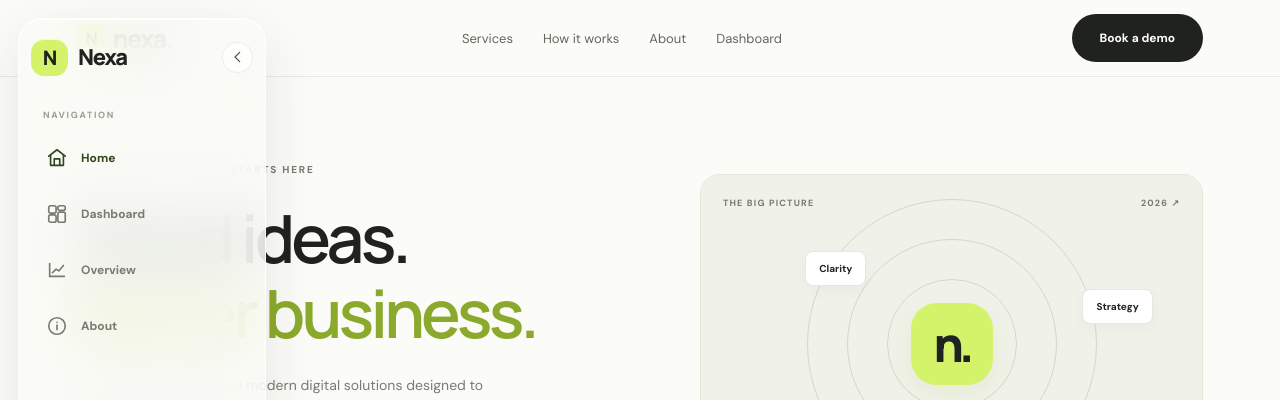
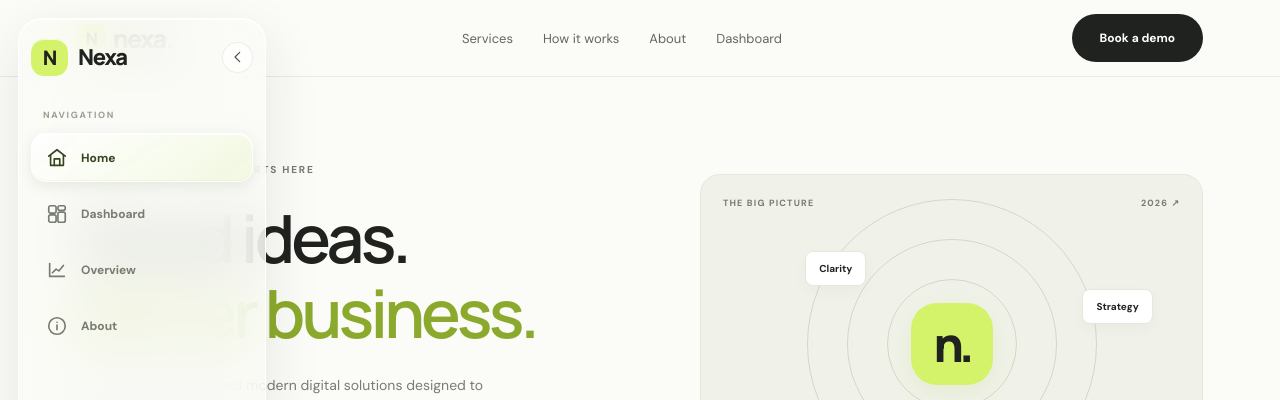
Before and after one commit to makerweb589-cloud/demo-website, a Next.js app: page / in a window 1280 px wide. Shown: the top 400 px of the page. Built offline with nearby package versions, Linux system fonts and the light colour scheme.

Commit message:
Update MobileBottomNav.js

```diff
--- a/components/MobileBottomNav.js
+++ b/components/MobileBottomNav.js
@@ -17,7 +17,7 @@ const items = [
   },
   {
     label: "Overview",
-    href: "/dashboard#overview",
+    href: "/overview",
     icon: <><path d="M4 19V5" /><path d="M4 19h16" /><path d="m7 15 4-4 3 2 5-6" /></>,
   },
   {
@@ -28,35 +28,26 @@ const items = [
 ];
 
 function NavIcon({ children }) {
-  return (
-    <svg viewBox="0 0 24 24" fill="none" stroke="currentColor" strokeWidth="1.8" strokeLinecap="round" strokeLinejoin="round" aria-hidden="true">
-      {children}
-    </svg>
-  );
+  return <svg viewBox="0 0 24 24" fill="none" stroke="currentColor" strokeWidth="1.8" strokeLinecap="round" strokeLinejoin="round" aria-hidden="true">{children}</svg>;
 }
 
 export default function MobileBottomNav() {
   const pathname = usePathname();
   const router = useRouter();
-  const [hash, setHash] = useState("");
   const [desktopExpanded, setDesktopExpanded] = useState(true);
-  const [dragIndex, setDragIndex] = useState(null);
-  const [isDragging, setIsDragging] = useState(false);
-  const navRef = useRef(null);
+  const [mobileDragIndex, setMobileDragIndex] = useState(null);
+  const [desktopDragIndex, setDesktopDragIndex] = useState(null);
+  const [mobileDragging, setMobileDragging] = useState(false);
+  const [desktopDragging, setDesktopDragging] = useState(false);
+  const mobileNavRef = useRef(null);
+  const desktopNavRef = useRef(null);
   const pressTimer = useRef(null);
+  const startPoint = useRef(null);
   const dragStarted = useRef(false);
-  const startPoint = useRef(null);
-
-  useEffect(() => {
-    const syncHash = () => setHash(window.location.hash);
-    syncHash();
-    window.addEventListener("hashchange", syncHash);
-    window.addEventListener("popstate", syncHash);
-    return () => {
-      window.removeEventListener("hashchange", syncHash);
-      window.removeEventListener("popstate", syncHash);
-    };
-  }, [pathname]);
+  const suppressClick = useRef(false);
+  const mobileDragIndexRef = useRef(null);
+  const desktopDragIndexRef = useRef(null);
+  const activeIndex = Math.max(0, items.findIndex((item) => item.href === pathname));
 
   useEffect(() => {
     try {
@@ -68,151 +59,193 @@ export default function MobileBottomNav() {
   useEffect(() => {
     document.body.classList.toggle("desktop-nav-expanded", desktopExpanded);
     document.body.classList.toggle("desktop-nav-collapsed", !desktopExpanded);
-    try {
-      window.localStorage.setItem("nexa-desktop-nav-expanded", String(desktopExpanded));
-    } catch (_) {}
-    return () => {
-      document.body.classList.remove("desktop-nav-expanded", "desktop-nav-collapsed");
-    };
+    try { window.localStorage.setItem("nexa-desktop-nav-expanded", String(desktopExpanded)); } catch (_) {}
+    return () => document.body.classList.remove("desktop-nav-expanded", "desktop-nav-collapsed");
   }, [desktopExpanded]);
 
-  const active = useCallback((item) => {
-    if (item.label === "Home") return pathname === "/" && hash !== "#about";
-    if (item.label === "Dashboard") return pathname === "/dashboard" && hash !== "#overview";
-    if (item.label === "Overview") return pathname === "/dashboard" && hash === "#overview";
-    if (item.label === "About") return pathname === "/about" || (pathname === "/" && hash === "#about");
-    return false;
-  }, [pathname, hash]);
+  useEffect(() => {
+    setMobileDragIndex(null);
+    setDesktopDragIndex(null);
+    mobileDragIndexRef.current = null;
+    desktopDragIndexRef.current = null;
+  }, [pathname]);
 
-  const activeIndex = Math.max(0, items.findIndex(active));
-  const indicatorIndex = dragIndex === null ? activeIndex : dragIndex;
-
-  const cancelPressTimer = () => {
-    if (pressTimer.current) {
-      clearTimeout(pressTimer.current);
+  const cancelTimer = () => {
+    if (pressTimer.current) clearTimeout(pressTimer.current);
     pressTimer.current = null;
-    }
   };
 
-  const indexFromPointer = (clientX) => {
-    const element = navRef.current;
+  const mobileIndexAt = (clientX) => {
+    const element = mobileNavRef.current;
     if (!element) return activeIndex;
     const rect = element.getBoundingClientRect();
-    const usableX = Math.max(0, Math.min(rect.width - 1, clientX - rect.left));
-    return Math.max(0, Math.min(items.length - 1, Math.floor((usableX / rect.width) * items.length)));
+    const x = Math.max(0, Math.min(rect.width - 1, clientX - rect.left));
+    return Math.max(0, Math.min(items.length - 1, Math.floor((x / rect.width) * items.length)));
   };
 
-  const startPress = (event) => {
+  const desktopIndexAt = (clientY) => {
+    const element = desktopNavRef.current;
+    if (!element) return activeIndex;
+    const links = [...element.querySelectorAll(".desktop-nav-item")];
+    if (!links.length) return activeIndex;
+    let nearest = 0;
+    let nearestDistance = Infinity;
+    links.forEach((link, index) => {
+      const rect = link.getBoundingClientRect();
+      const distance = Math.abs(clientY - (rect.top + rect.height / 2));
+      if (distance < nearestDistance) { nearest = index; nearestDistance = distance; }
+    });
+    return nearest;
+  };
+
+  const beginPress = (event, surface) => {
     if (event.pointerType === "mouse" && event.button !== 0) return;
-    startPoint.current = { x: event.clientX, y: event.clientY };
+    startPoint.current = { x: event.clientX, y: event.clientY, surface };
     dragStarted.current = false;
-    cancelPressTimer();
+    suppressClick.current = false;
+    cancelTimer();
+    try { event.currentTarget.setPointerCapture(event.pointerId); } catch (_) {}
     pressTimer.current = setTimeout(() => {
       dragStarted.current = true;
-      setIsDragging(true);
-      setDragIndex(indexFromPointer(startPoint.current?.x ?? event.clientX));
-      if (navigator.vibrate) navigator.vibrate(12);
+      suppressClick.current = true;
+      if (surface === "mobile") {
+        const index = mobileIndexAt(startPoint.current?.x ?? event.clientX);
+        mobileDragIndexRef.current = index;
+        setMobileDragIndex(index);
+        setMobileDragging(true);
+      } else {
+        const index = desktopIndexAt(startPoint.current?.y ?? event.clientY);
+        desktopDragIndexRef.current = index;
+        setDesktopDragIndex(index);
+        setDesktopDragging(true);
+      }
+      if (typeof navigator !== "undefined" && navigator.vibrate) navigator.vibrate(10);
     }, 220);
   };
 
-  const movePress = (event) => {
-    if (!startPoint.current) return;
-    const distance = Math.hypot(event.clientX - startPoint.current.x, event.clientY - startPoint.current.y);
+  const movePress = (event, surface) => {
+    if (!startPoint.current || startPoint.current.surface !== surface) return;
+    const dx = event.clientX - startPoint.current.x;
+    const dy = event.clientY - startPoint.current.y;
+    const distance = Math.hypot(dx, dy);
+    const intentional = surface === "mobile"
+      ? Math.abs(dx) > Math.abs(dy) * 1.15
+      : Math.abs(dy) > Math.abs(dx) * 1.05;
     if (!dragStarted.current && distance > 9) {
-      cancelPressTimer();
-      // A deliberate horizontal swipe can begin a selection drag without waiting for a long press.
-      if (Math.abs(event.clientX - startPoint.current.x) > Math.abs(event.clientY - startPoint.current.y) * 1.2) {
+      cancelTimer();
+      if (intentional) {
         dragStarted.current = true;
-        setIsDragging(true);
+        suppressClick.current = true;
+        if (surface === "mobile") setMobileDragging(true);
+        else setDesktopDragging(true);
       }
     }
     if (dragStarted.current) {
-      setDragIndex(indexFromPointer(event.clientX));
+      if (surface === "mobile") {
+        const index = mobileIndexAt(event.clientX);
+        mobileDragIndexRef.current = index;
+        setMobileDragIndex(index);
+      } else {
+        const index = desktopIndexAt(event.clientY);
+        desktopDragIndexRef.current = index;
+        setDesktopDragIndex(index);
+      }
       if (event.cancelable) event.preventDefault();
     }
   };
 
-  const endPress = () => {
-    cancelPressTimer();
-    if (dragStarted.current && dragIndex !== null) {
-      const target = items[dragIndex];
+  const endPress = (surface) => {
+    cancelTimer();
+    const wasDragging = dragStarted.current;
+    if (wasDragging) {
+      const index = surface === "mobile" ? mobileDragIndexRef.current : desktopDragIndexRef.current;
+      const targetIndex = index ?? activeIndex;
+      const target = items[targetIndex];
+      // Keep the glass indicator at the dropped position until the new route is active.
+      if (surface === "mobile") setMobileDragIndex(targetIndex);
+      else setDesktopDragIndex(targetIndex);
       if (target) router.push(target.href);
+    } else {
+      setMobileDragIndex(null);
+      setDesktopDragIndex(null);
     }
     startPoint.current = null;
     dragStarted.current = false;
-    setIsDragging(false);
-    setDragIndex(null);
+    mobileDragIndexRef.current = null;
+    desktopDragIndexRef.current = null;
+    setMobileDragging(false);
+    setDesktopDragging(false);
+    // Keep the flag until the synthetic click from the pointer release has been suppressed.
+    window.setTimeout(() => { suppressClick.current = false; }, 0);
+  };
+
+  const handleLinkClick = (event) => {
+    if (suppressClick.current) {
+      event.preventDefault();
+      event.stopPropagation();
+      suppressClick.current = false;
+    }
   };
 
   const toggleDesktop = () => setDesktopExpanded((current) => !current);
+  const desktopIndicatorIndex = desktopDragIndex === null ? activeIndex : desktopDragIndex;
+  const mobileIndicatorIndex = mobileDragIndex === null ? activeIndex : mobileDragIndex;
 
   return (
     <>
       <aside className={`desktop-nav-drawer${desktopExpanded ? " is-expanded" : " is-collapsed"}`} aria-label="Desktop navigation">
         <div className="desktop-nav-brand-row">
           <Link href="/" className="desktop-nav-brand" aria-label="Nexa home">
-            <span className="desktop-nav-brand-mark">N</span>
-            <span className="desktop-nav-brand-name">Nexa</span>
+            <span className="desktop-nav-brand-mark">N</span><span className="desktop-nav-brand-name">Nexa</span>
           </Link>
-          <button
-            className="desktop-nav-toggle"
-            type="button"
-            onClick={toggleDesktop}
-            aria-label={desktopExpanded ? "Collapse navigation" : "Expand navigation"}
-            title={desktopExpanded ? "Collapse navigation" : "Expand navigation"}
-          >
-            <NavIcon>
-              {desktopExpanded ? <path d="m14.5 5-7 7 7 7" /> : <path d="m9.5 5 7 7-7 7" />}
-            </NavIcon>
+          <button className="desktop-nav-toggle" type="button" onClick={toggleDesktop} aria-label={desktopExpanded ? "Collapse navigation" : "Expand navigation"} title={desktopExpanded ? "Collapse navigation" : "Expand navigation"}>
+            <NavIcon>{desktopExpanded ? <path d="m14.5 5-7 7 7 7" /> : <path d="m9.5 5 7 7-7 7" />}</NavIcon>
           </button>
         </div>
-
         <div className="desktop-nav-caption">NAVIGATION</div>
-        <nav className="desktop-nav-list" aria-label="Main navigation">
-          {items.map((item) => {
-            const selected = active(item);
-            return (
-              <Link
-                key={item.label}
-                href={item.href}
-                className={`desktop-nav-item${selected ? " is-active" : ""}`}
-                aria-current={selected ? "page" : undefined}
-                title={!desktopExpanded ? item.label : undefined}
+        <nav
+          className={`desktop-nav-list${desktopDragging ? " is-dragging" : ""}`}
+          aria-label="Main navigation"
+          ref={desktopNavRef}
+          style={{ "--desktop-active-index": desktopIndicatorIndex }}
+          onPointerDown={(event) => beginPress(event, "desktop")}
+          onPointerMove={(event) => movePress(event, "desktop")}
+          onPointerUp={() => endPress("desktop")}
+          onPointerCancel={() => endPress("desktop")}
+          onClickCapture={handleLinkClick}
         >
+          <span className="desktop-nav-indicator" aria-hidden="true" />
+          {items.map((item, index) => {
+            const selected = item.href === pathname;
+            const indicatorTarget = index === desktopIndicatorIndex;
+            return <Link key={item.label} href={item.href} className={`desktop-nav-item${selected ? " is-active" : ""}${indicatorTarget ? " is-indicator-target" : ""}`} aria-current={selected ? "page" : undefined} title={!desktopExpanded ? item.label : undefined} onClick={handleLinkClick}>
               <span className="desktop-nav-item-icon"><NavIcon>{item.icon}</NavIcon></span>
               <span className="desktop-nav-item-label">{item.label}</span>
               {selected && <span className="desktop-nav-active-dot" aria-hidden="true" />}
-              </Link>
-            );
+            </Link>;
           })}
         </nav>
-        <div className="desktop-nav-footer">
-          <span className="desktop-nav-footer-dot" />
-          <span className="desktop-nav-footer-text">Your ideas, made clear.</span>
-        </div>
+        <div className="desktop-nav-footer"><span className="desktop-nav-footer-dot" /><span className="desktop-nav-footer-text">Your ideas, made clear.</span></div>
       </aside>
 
       <nav className="mobile-bottom-nav" aria-label="Mobile navigation">
-        <div className={`mobile-bottom-nav__inner${isDragging ? " is-dragging" : ""}`} ref={navRef} style={{ "--active-index": indicatorIndex }} onPointerDown={startPress} onPointerMove={movePress} onPointerUp={endPress} onPointerCancel={endPress}>
+        <div
+          className={`mobile-bottom-nav__inner${mobileDragging ? " is-dragging" : ""}`}
+          ref={mobileNavRef}
+          style={{ "--active-index": mobileIndicatorIndex }}
+          onPointerDown={(event) => beginPress(event, "mobile")}
+          onPointerMove={(event) => movePress(event, "mobile")}
+          onPointerUp={() => endPress("mobile")}
+          onPointerCancel={() => endPress("mobile")}
+          onClickCapture={handleLinkClick}
+        >
           <span className="mobile-bottom-nav__indicator" aria-hidden="true" />
-          {items.map((item, index) => {
-            const selected = active(item);
-            return (
-              <Link
-                key={item.label}
-                href={item.href}
-                draggable="false"
-                className={`mobile-bottom-nav__item${selected ? " is-active" : ""}${indicatorIndex === index ? " is-indicator-target" : ""}`}
-                aria-current={selected ? "page" : undefined}
-                onClick={(event) => {
-                  if (isDragging || dragStarted.current) event.preventDefault();
-                  setHash(item.href.includes("#") ? `#${item.href.split("#")[1]}` : "");
-                }}
-              >
+          {items.map((item) => {
+            const selected = item.href === pathname;
+            return <Link key={item.label} href={item.href} draggable="false" className={`mobile-bottom-nav__item${selected ? " is-active" : ""}${mobileIndicatorIndex === items.indexOf(item) ? " is-indicator-target" : ""}`} aria-current={selected ? "page" : undefined} onClick={handleLinkClick}>
               <span className="mobile-bottom-nav__icon"><NavIcon>{item.icon}</NavIcon></span>
               <span className="mobile-bottom-nav__label">{item.label}</span>
-              </Link>
-            );
+            </Link>;
           })}
         </div>
       </nav>
```
Lines whose indentation alone changed are shown as unchanged.
